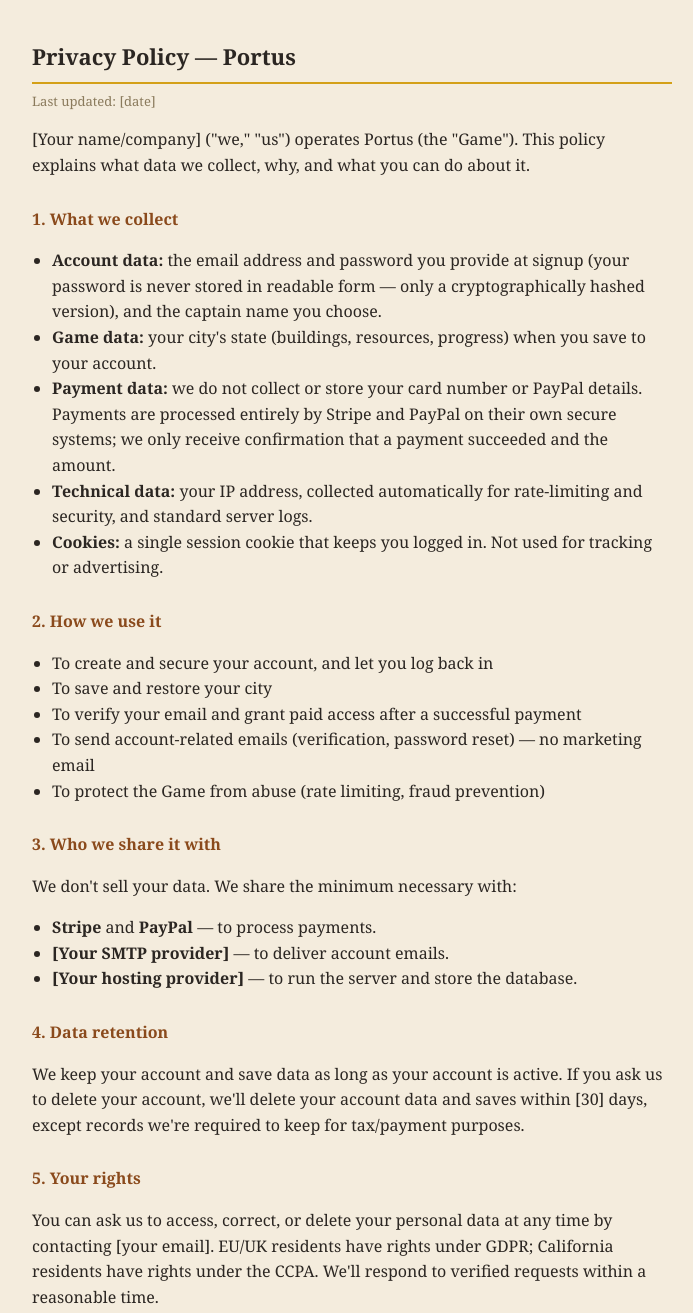
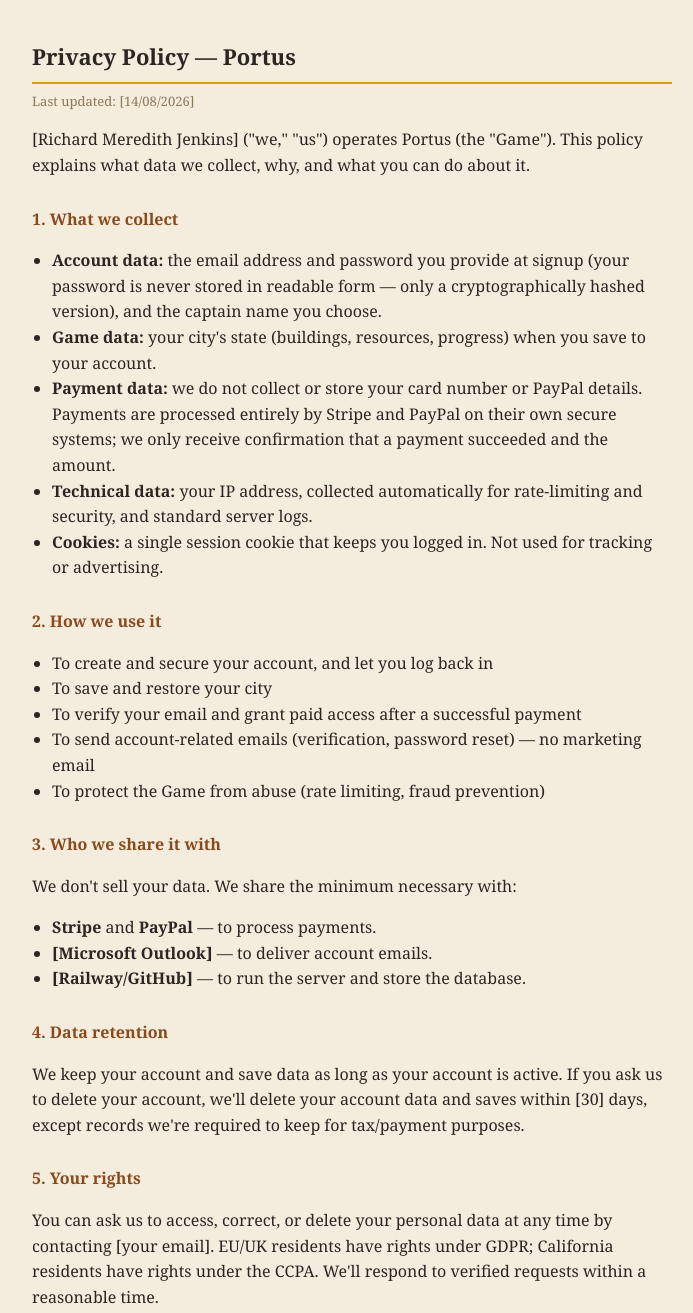
Before and after one commit to Idreamofthought/idreamofthought.github.io, a website: page privacy.html in a window 1280 px wide. Shown: the top 1313 px of the page, without its empty margins (288-981 px from the left). Drawn offline with Linux system fonts and the light colour scheme.

Commit message:
Update privacy policy with specific details

```diff
--- a/privacy.html
+++ b/privacy.html
@@ -16,9 +16,9 @@
 </head>
 <body>
 <h1>Privacy Policy — Portus</h1>
-<p class="updated">Last updated: [date]</p>
+<p class="updated">Last updated: [14/08/2026]</p>
 
-<p>[Your name/company] ("we," "us") operates Portus (the "Game"). This policy explains what data we collect, why, and what you can do about it.</p>
+<p>[Richard Meredith Jenkins] ("we," "us") operates Portus (the "Game"). This policy explains what data we collect, why, and what you can do about it.</p>
 
 <h2>1. What we collect</h2>
 <ul>
@@ -42,8 +42,8 @@
 <p>We don't sell your data. We share the minimum necessary with:</p>
 <ul>
   <li><strong>Stripe</strong> and <strong>PayPal</strong> — to process payments.</li>
-  <li><strong>[Your SMTP provider]</strong> — to deliver account emails.</li>
-  <li><strong>[Your hosting provider]</strong> — to run the server and store the database.</li>
+  <li><strong>[Microsoft Outlook]</strong> — to deliver account emails.</li>
+  <li><strong>[Railway/GitHub]</strong> — to run the server and store the database.</li>
 </ul>
 
 <h2>4. Data retention</h2>
@@ -62,7 +62,7 @@
 <p>We may update this policy from time to time. Continued use after changes means you accept the updated policy.</p>
 
 <h2>9. Contact</h2>
-<p><a href="mailto:[your email]">[your email]</a></p>
+<p><a href="mailto:[Rmjenkns42@hotmail.com]">[Rmjenkins42@hotmail.com]</a></p>
 
 <a class="back" href="/">← Back to Portus</a>
 </body>
```
